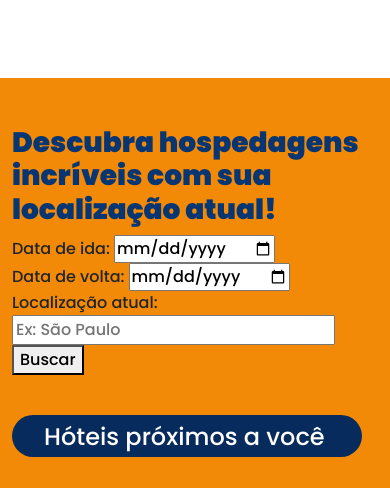
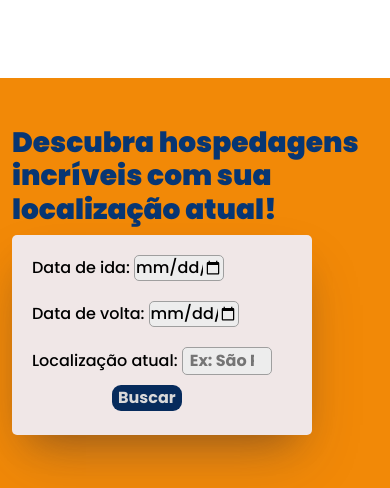
Before and after one commit to DaianedeOliveira/GuiiliverTraveller-Bootstrap, a PHP site: page / in a window 390 px wide; the page is wider, and only the part inside the window is pictured. Shown: the part 2349-2837 px from the top of that part. Run offline with PHP 8.4, Linux system fonts and the light colour scheme; some libraries are stand-ins or nearby versions.

Commit message:
Update index.css

```diff
--- a/index.css
+++ b/index.css
@@ -421,3 +421,83 @@ em{
     color: #7e7e7e;
     font-style: italic;
 }
+
+
+
+
+.input-form {
+    margin-top: 20px;
+    background-color: #ededed;
+    border-radius: 5px;
+    border: 1px solid #9f9f9f;
+    outline: none;
+
+
+
+}
+
+
+.form {
+    padding-left: 20px;
+    background-color: #f0e7e7;
+    border-radius: 5px;
+    display: inline-block;
+    width: 100%;
+    height: 100px;
+    margin-bottom: 60px;
+    color: rgb(0, 0, 0);
+    box-shadow: rgba(50, 50, 93, 0.25) 0px 30px 60px -12px, rgba(0, 0, 0, 0.3) 0px 18px 36px -18px;
+
+}
+
+.input-form::placeholder {
+    padding-left: 5px;
+    font-weight: bold;
+}
+
+.input-form:focus {
+    border-color: #062B5C;
+    box-shadow: 0 0 0 2px #e7f3ff;
+    caret-color: #1877f2;
+
+}
+
+.form-button {
+    border: none;
+    color: #D9D9D9;
+    outline: none;
+    background-color: #062B5C;
+    font-weight: bolder;
+    border-radius: 9px;
+    cursor: pointer;
+    transform: scale(1);
+    transition: all 0.5s;
+    margin-left: 17px;
+}
+
+.form-button:focus {
+    border-color: #000;
+    background-color: #F28907;
+}
+
+
+
+@media (min-width: 282px) and (max-width: 900px) {
+    .input-form {
+    display: inline-block;
+    justify-content: center;
+    width: 90px;
+
+    }
+    .form{
+            width: 300px;
+            height: 200px;
+        }
+
+    .form-button {
+        margin-left: 80px;
+        margin-top: 10px;
+
+        }
+
+}
```
